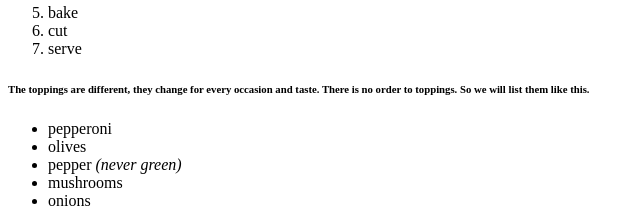
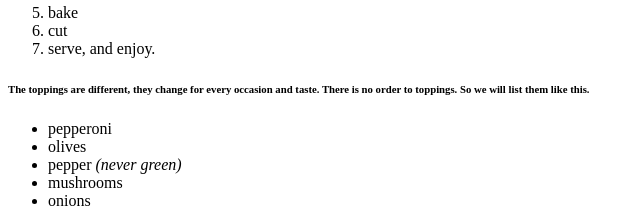
Before and after one commit to MrWPrice/GWDS-Weekly-Coding-Sheets, a plain HTML site: page Week-2/index.html in a window 1280 px wide. Shown: the part 426-633 px from the top of the page, 0-640 px from the left. Drawn offline with Linux system fonts and the light colour scheme.

Commit message:
Update index.html

```diff
--- a/Week-2/index.html
+++ b/Week-2/index.html
@@ -30,7 +30,7 @@
         <li>add cheese</li>
         <li>bake</li>
         <li>cut</li>
-        <li>serve</li>
+        <li>serve, and enjoy.</li>
     </ol>
 
     <h6>The toppings are different, they change for every occasion and taste.
```
